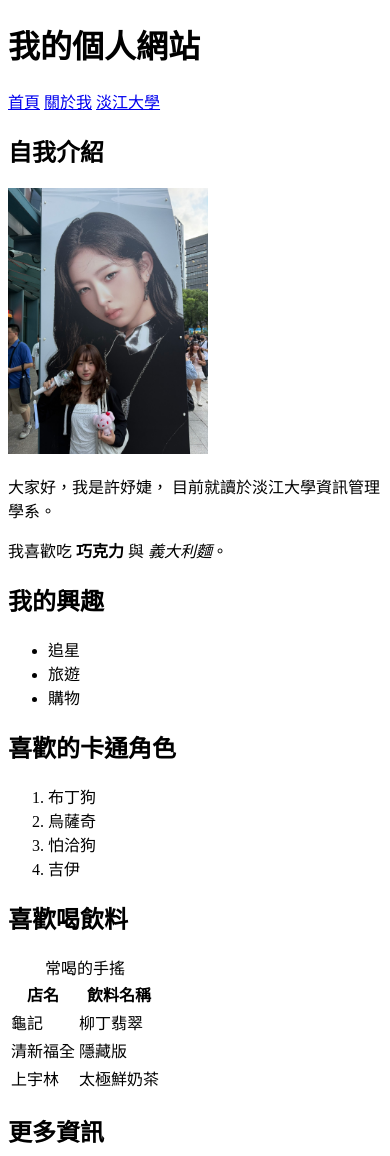
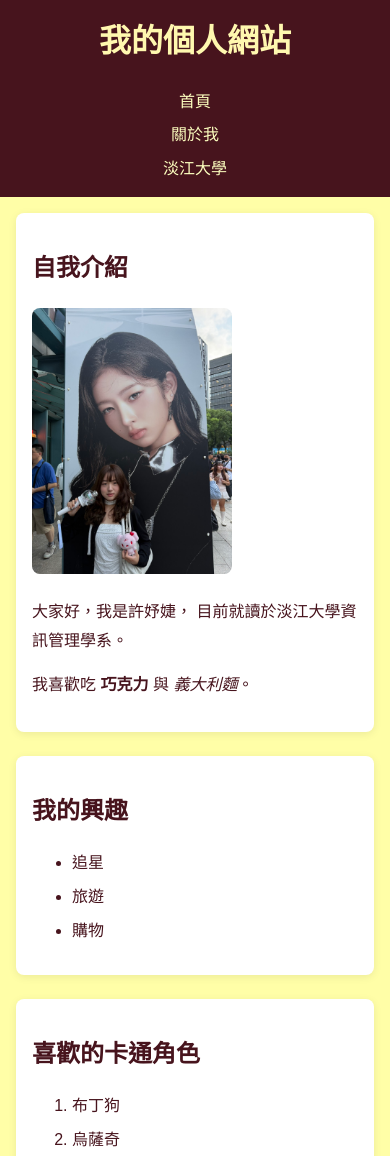
Before and after one commit to eva940914-lang/115_web_413631507, a plain HTML site: page index.html in a window 390 px wide. Shown: the top 1156 px of the page. Drawn offline with Linux system fonts and the light colour scheme.

Commit message:
完成Week4作業

```diff
--- a/index.html
+++ b/index.html
@@ -10,6 +10,8 @@
 
   <!-- 設定瀏覽器分頁標題 -->
   <title>我的個人網站</title>
+
+  <link rel="stylesheet" href="style.css">
 </head>
 
 <body>
@@ -122,16 +124,19 @@
             <!-- td：一般資料欄位 -->
             <td>龜記</td>
             <td>柳丁翡翠</td>
+            <td>第一名</td>
           </tr>
 
           <tr>
             <td>清新福全</td>
             <td>隱藏版</td>
+            <td>第二名</td>
           </tr>
 
           <tr>
             <td>上宇林</td>
             <td>太極鮮奶茶</td>
+            <td>第三名</td>
           </tr>
         </tbody>
       </table>
--- /dev/null
+++ b/style.css
@@ -0,0 +1,125 @@
+/* 讓寬度計算更容易理解 */
+* {
+  box-sizing: border-box;
+}
+
+/* 整個網頁的基本設定 */
+body {
+  margin: 0;
+  color: #47141d;
+  background-color: #fffea7;
+  font-family: Arial, "Microsoft JhengHei", sans-serif;
+  line-height: 1.6;
+}
+
+/* 頁首與頁尾 */
+header,
+footer {
+  padding: 20px;
+  color: rgb(255, 248, 175);
+  text-align: center;
+  background-color: #47141d;
+}
+
+/* 導覽列 */
+nav {
+  display: flex;
+  justify-content: center;
+  gap: 20px;
+}
+
+nav a {
+  color: rgb(253, 255, 191);
+  text-decoration: none;
+}
+
+nav a:hover {
+  text-decoration: underline;
+}
+
+/* 主要內容 */
+main {
+  width: 90%;
+  max-width: 900px;
+  margin: 0 auto;
+  padding: 24px;
+}
+
+/* 內容區段 */
+section,
+main > div {
+  margin-bottom: 24px;
+  padding: 24px;
+  background-color: white;
+  border-radius: 8px;
+  box-shadow: 0 2px 8px rgba(0, 0, 0, 0.08);
+}
+
+/* 標題與文字 */
+h1 {
+  margin-top: 0;
+}
+
+h2 {
+  color: #47141d;
+}
+
+p {
+  line-height: 1.8;
+}
+
+/* 圖片 */
+img {
+  max-width: 100%;
+  height: auto;
+  border-radius: 8px;
+}
+
+/* 清單 */
+li {
+  margin-bottom: 8px;
+}
+
+/* 表格 */
+table {
+  width: 100%;
+  border-collapse: collapse;
+}
+
+th,
+td {
+  padding: 12px;
+  border: 1px solid #6d1b25;
+  text-align: left;
+}
+
+th {
+  background-color: #f1fcb1;
+}
+
+/* 手機版面 */
+@media (max-width: 600px) {
+  header,
+  footer {
+    padding: 16px;
+  }
+
+  main {
+    width: 100%;
+    padding: 16px;
+  }
+
+  section,
+  main > div {
+    padding: 16px;
+  }
+
+  nav {
+    flex-direction: column;
+    gap: 8px;
+  }
+
+  table {
+    font-size: 14px;
+  }
+}
```
Also changed, not shown: about.html (+109 -0 lines).
